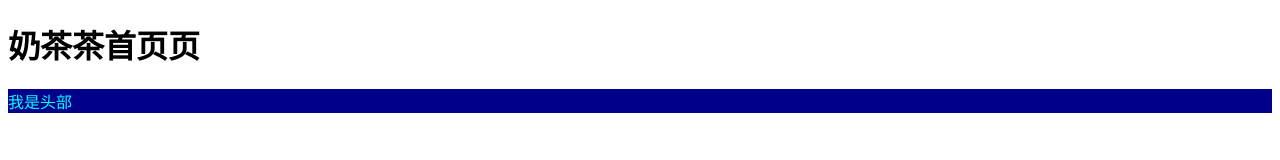
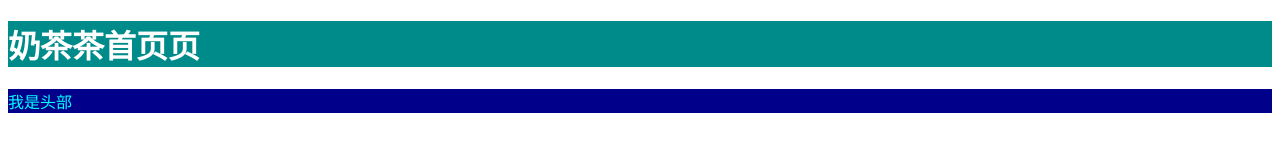
Before and after one commit to Astrid2019/-, a plain HTML site: page src/index.html in a window 1280 px wide. Drawn offline with Linux system fonts and the light colour scheme.

Commit message:
新提交了h1样式

```diff
--- a/src/index.html
+++ b/src/index.html
@@ -10,6 +10,10 @@
         background: darkblue;
         color:cyan;
     }
+    h1{
+        background: darkcyan;
+        color:white;
+    }
     </style>
 </head>
 <body>
```
